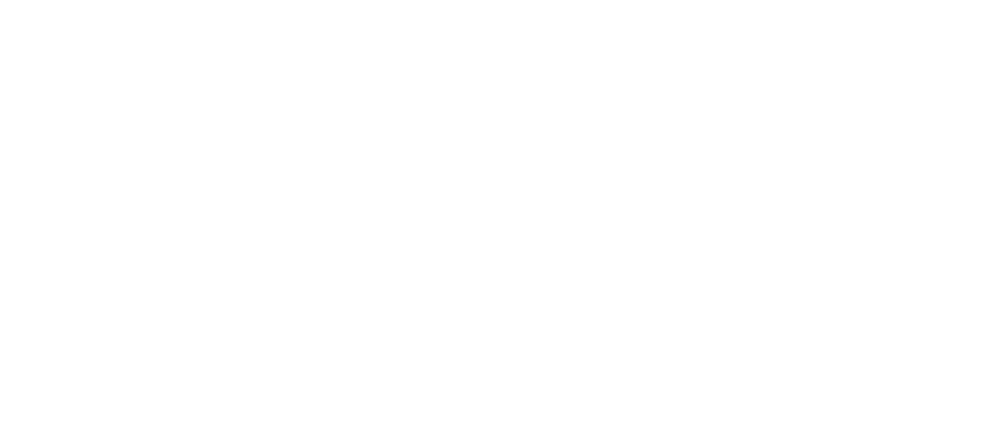
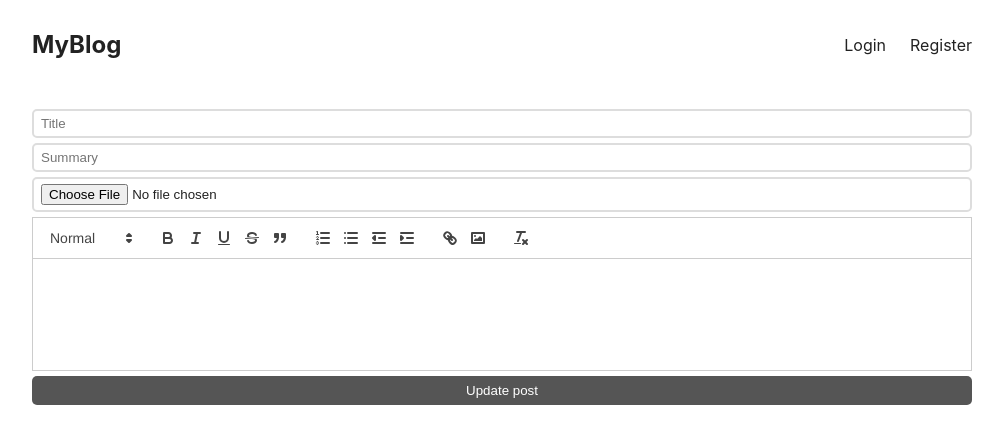
Before and after one commit to burakguney/blogapp, a React (Create React App) app: page /edit/1 in a window 1280 px wide. Before the commit this address had no page. Shown: the top 444 px of the page, without its empty margins (138-1141 px from the left). Built offline with nearby package versions, Linux system fonts and the light colour scheme; no server answers; the HTML template or start-up script is replaced by a standard one.

Commit message:
edit post page coded

```diff
--- a/src/App.css
+++ b/src/App.css
@@ -1,5 +1,9 @@
 * {
   box-sizing: border-box;
+}
+
+a {
+  cursor: pointer;
 }
 
 body {
@@ -36,7 +40,7 @@
 
 header nav {
   display: flex;
-  gap: 15px;
+  gap: 24px;
 }
 
 div.post {
@@ -46,16 +50,15 @@
   margin-bottom: 30px;
 }
 
-@media screen and (min-width:700px) {
+@media screen and (min-width: 700px) {
   div.post {
     grid-template-columns: .9fr 1.1fr;
   }
 }
 
-
 div.post div.texts h2 {
   margin: 0;
-  font-size: 1.8rem;
+  font-size: 2rem;
 }
 
 div.post div.texts a {
@@ -64,9 +67,9 @@
 }
 
 div.post p.info {
-  margin: 6px 0;
+  margin: 24px 0;
   color: #888;
-  font-size: 0.7rem;
+  font-size: 1rem;
   font-weight: bold;
   display: flex;
   gap: 10px;
@@ -78,7 +81,7 @@
 
 div.post p.summary {
   margin: 10px 0;
-  line-height: 1.4rem;
+  line-height: 1.8rem;
 }
 
 form.login,
@@ -98,6 +101,7 @@
 }
 
 button {
+  cursor: pointer;
   width: 100%;
   display: block;
   background-color: #555;
@@ -113,7 +117,7 @@
 }
 
 div.post-page div.image {
-  max-height: 100px;
+  max-height: 300px;
   display: flex;
   overflow: hidden;
 }
@@ -137,8 +141,9 @@
 div.post-page time {
   text-align: center;
   display: block;
-  font-size: .7rem;
+  font-size: 1rem;
   color: #aaa;
+  margin: 10px 0;
 }
 
 div.post-page div.author {
@@ -148,6 +153,31 @@
   font-weight: bold;
 }
 
-div.post-page div.content p {
-  line-height: 1.6rem;
+div.content p {
+  line-height: 1.7rem;
+  margin: 30px 0;
 }
+
+div.content li {
+  margin-bottom: 10px;
+}
+
+div.edit-row {
+  text-align: center;
+  margin-bottom: 20px;
+}
+
+div.post-page a.edit-btn {
+  background-color: #333;
+  display: inline-flex;
+  align-items: center;
+  gap: 5px;
+  color: #fff;
+  padding: 15px 30px;
+  border-radius: 5px;
+  text-decoration: none;
+}
+
+a svg {
+  height: 20px;
+}
--- a/src/App.js
+++ b/src/App.js
@@ -7,6 +7,7 @@
 import { UserContextProvider } from './contexts/UserContext';
 import CreatePost from './pages/CreatePost';
 import PostPage from './pages/PostPage';
+import EditPost from './pages/EditPost';
 
 function App() {
   return (
@@ -18,6 +19,7 @@
           <Route path='/register' element={<RegisterPage />} />
           <Route path='/create' element={<CreatePost />} />
           <Route path='/post/:id' element={<PostPage />} />
+          <Route path="/edit/:id" element={<EditPost />} />
         </Route>
       </Routes>
     </UserContextProvider>
--- /dev/null
+++ b/src/pages/EditPost.js
@@ -0,0 +1,64 @@
+import { useEffect, useState } from "react";
+import { Navigate, useParams } from "react-router-dom";
+import Editor from "../Editor";
+
+export default function EditPost() {
+    const { id } = useParams();
+    const [title, setTitle] = useState('');
+    const [summary, setSummary] = useState('');
+    const [content, setContent] = useState('');
+    const [files, setFiles] = useState('');
+    const [redirect, setRedirect] = useState(false);
+
+    useEffect(() => {
+        fetch('http://localhost:8080/post/' + id)
+            .then(response => {
+                response.json().then(postInfo => {
+                    setTitle(postInfo.title);
+                    setContent(postInfo.content);
+                    setSummary(postInfo.summary);
+                });
+            });
+    }, [id]);
+
+    async function updatePost(ev) {
+        ev.preventDefault();
+        const data = new FormData();
+        data.set('title', title);
+        data.set('summary', summary);
+        data.set('content', content);
+        data.set('id', id);
+        if (files?.[0]) {
+            data.set('file', files?.[0]);
+        }
+        const response = await fetch('http://localhost:8080/post', {
+            method: 'PUT',
+            body: data,
+            credentials: 'include',
+        });
+        if (response.ok) {
+            setRedirect(true);
+        }
+    }
+
+    if (redirect) {
+        return <Navigate to={'/post/' + id} />
+    }
+
+    return (
+        <form onSubmit={updatePost}>
+            <input type="title"
+                placeholder={'Title'}
+                value={title}
+                onChange={ev => setTitle(ev.target.value)} />
+            <input type="summary"
+                placeholder={'Summary'}
+                value={summary}
+                onChange={ev => setSummary(ev.target.value)} />
+            <input type="file"
+                onChange={ev => setFiles(ev.target.files)} />
+            <Editor onChange={setContent} value={content} />
+            <button style={{ marginTop: '5px' }}>Update post</button>
+        </form>
+    );
+}
--- a/src/pages/PostPage.js
+++ b/src/pages/PostPage.js
@@ -1,9 +1,11 @@
 import { formatISO9075 } from 'date-fns'
-import React, { useEffect, useState } from 'react'
-import { useParams } from 'react-router-dom'
+import React, { useContext, useEffect, useState } from 'react'
+import { Link, useParams } from 'react-router-dom'
+import { UserContext } from '../contexts/UserContext'
 
 const PostPage = () => {
     const [postInfo, setPostInfo] = useState(null)
+    const { userInfo } = useContext(UserContext)
     const { id } = useParams()
 
     useEffect(() => {
@@ -22,6 +24,15 @@
                 <h1>{postInfo.title}</h1>
                 <time>{formatISO9075(new Date(postInfo.createdAt))}</time>
                 <div className='author'>by {postInfo.author.username}</div>
+                {userInfo.id === postInfo.author._id && (
+                    <div className='edit-row'>
+                        <Link className='edit-btn' to={`/edit/${postInfo._id}`}>
+                            <svg xmlns="http://www.w3.org/2000/svg" fill="none" viewBox="0 0 24 24" stroke-width="1.5" stroke="currentColor" class="w-6 h-6">
+                                <path stroke-linecap="round" stroke-linejoin="round" d="M16.862 4.487l1.687-1.688a1.875 1.875 0 112.652 2.652L10.582 16.07a4.5 4.5 0 01-1.897 1.13L6 18l.8-2.685a4.5 4.5 0 011.13-1.897l8.932-8.931zm0 0L19.5 7.125M18 14v4.75A2.25 2.25 0 0115.75 21H5.25A2.25 2.25 0 013 18.75V8.25A2.25 2.25 0 015.25 6H10" />
+                            </svg>
+                            Edit this post</Link>
+                    </div>
+                )}
                 <div className='image'>
                     <img src={`http://localhost:8080/${postInfo.cover}`} alt="" />
                 </div>
```
